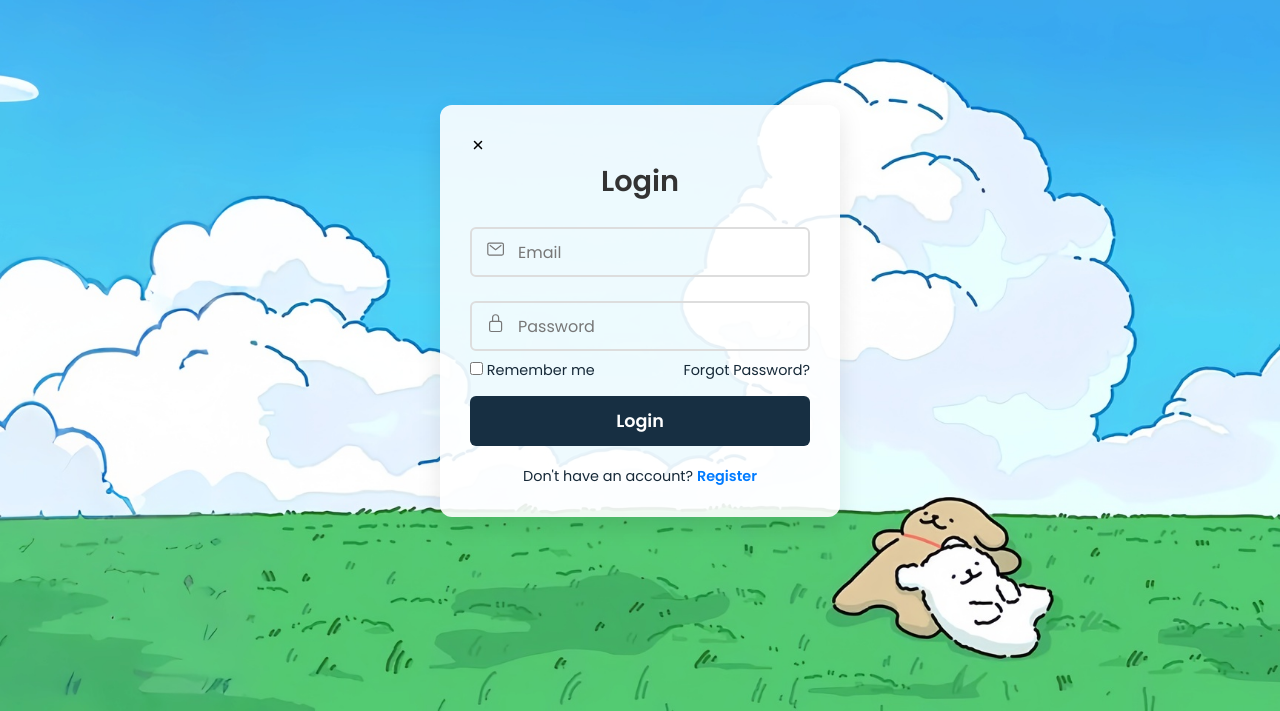
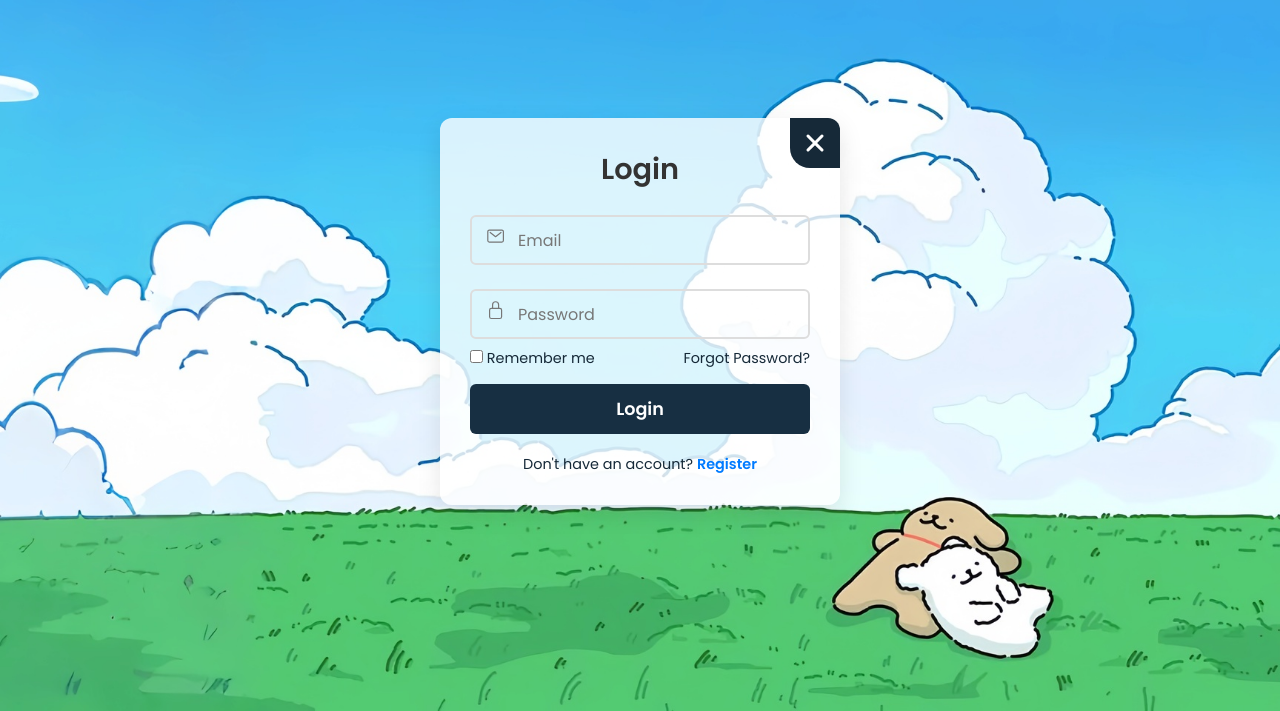
Before and after one commit to facewind1/facewind1.github.io, a plain HTML site: page index.html in a window 1280 px wide. Shown: the part 89-800 px from the top of the page. Drawn offline with nearby package versions, Linux system fonts and the light colour scheme.

Commit message:
stable version for login

```diff
--- a/index.html
+++ b/index.html
@@ -19,10 +19,10 @@
 
 
         <div class="wrapper">
+            <span class="icon-close">
+                <ion-icon name="close"></ion-icon>
+            </span>
             <div class="form-box login">
-                <span class="icon-close">
-                    <ion-icon name="close"></ion-icon>
-                </span>
                 <h2>Login</h2>
                 <form action="#">
                     <div class="input-box">
--- a/style.css
+++ b/style.css
@@ -90,17 +90,48 @@ header {
     color: rgb(13, 39, 46);
 }
 
+.wrapper {
+    width: 400px;
+    /* min-height: 100vh; */
+    display: flex;
+    justify-content: center;
+    align-items: center;
+    /* padding: 40px; */
+    background: rgba(255, 255, 255, 0.8);
+    border-radius: 12px;
+    /* 效果：一个轻柔、向下投射的悬浮感阴影，常用于卡片式设计（如登录框、模态框）。 */
+    box-shadow: 0 8px 24px rgba(0, 0, 0, 0.1);
+    position: relative;
+    overflow: hidden;
+}
 
+.wrapper .icon-close {
+    position: absolute;
+    top: 0px;
+    right: 0px;
+    font-size: 2rem;
+    width: 50px;
+    height: 50px;
+    color: #fff;
+    background: #162938;
+    cursor: pointer;
+    /* transition: color 0.3s; */
+    display: flex; /* 添加这一行 */
+    justify-content: center;
+    align-items: center;
+    border-bottom-left-radius: 20px;
+    z-index: 1;
+}
 
 /* 1. 表单容器：控制整体大小和居中 */
 .form-box.login {
     width: 100%;
     max-width: 400px; /* 限制最大宽度，避免在大屏上过宽 */
     padding: 30px;      /* 内边距，增加内容与边框的距离 */
-    background: rgba(255, 255, 255, 0.9);
-    border-radius: 12px;
+    /* background: rgba(255, 255, 255, 0.9); */
+    /* border-radius: 12px; */
     /* 效果：一个轻柔、向下投射的悬浮感阴影，常用于卡片式设计（如登录框、模态框）。 */
-    box-shadow: 0 8px 24px rgba(0, 0, 0, 0.1);
+    /* box-shadow: 0 8px 24px rgba(0, 0, 0, 0.1); */
 }
 
 .form-box h2 {
```
